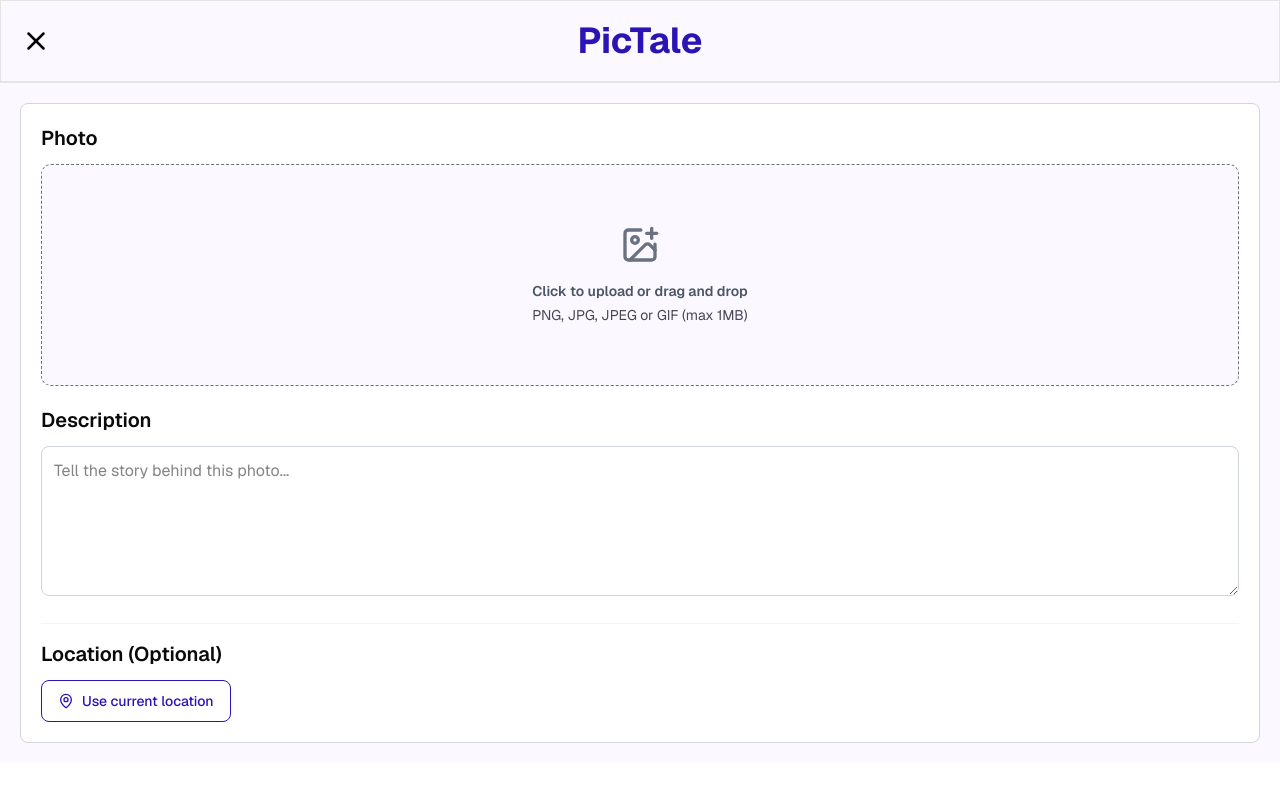
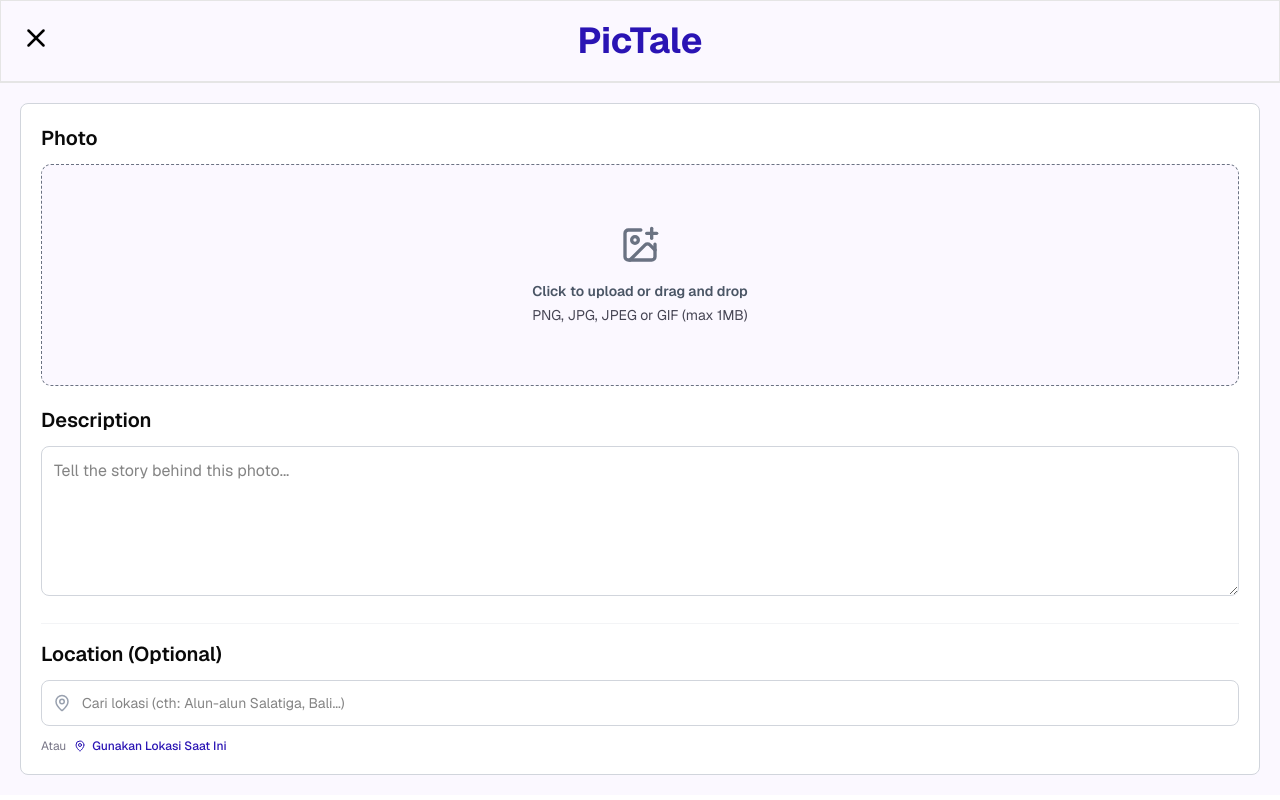
Before and after one commit to emonBimantara/pictale, a Next.js app: page /create in a window 1280 px wide. Built offline with nearby package versions, Linux system fonts and the light colour scheme.

Commit message:
Feat: add location search and selection feature

```diff
--- a/app/create/page.tsx
+++ b/app/create/page.tsx
@@ -3,6 +3,7 @@
 import { useImage } from "@/hook/use-image"
 import { useLocation } from "@/hook/use-location"
 import { X, ImagePlus, MapPin, Loader2, Trash2 } from "lucide-react"
+import Link from "next/link"
 
 export default function Create() {
     const {
@@ -10,7 +11,12 @@
         lon,
         locationName,
         isLoadingLocation,
+        searchQuery,
+        searchResults,
+        isSearching,
         handleGetLocation,
+        handleSearchLocation,
+        handleSelectLocation,
         handleRemoveLocation
     } = useLocation()
 
@@ -25,9 +31,11 @@
     return (
         <div className="bg-[#FBF8FF]">
             <div className="p-5 flex items-center justify-between border border-b-2">
+                <Link href="/home">
                     <button className="cursor-pointer">
                         <X size={30} className="text-black" />
                     </button>
+                </Link>
                 <h1 className='text-[#2A14B4] font-bold text-4xl'>
                     PicTale
                 </h1>
@@ -84,34 +92,79 @@
                     />
                 </div>
 
-                <div className="border-t border-gray-100 pt-4">
+                {/* FIELD LOKASI (Ganti isi div pt-4 ini di file Create kamu, Lek!) */}
+<div className="border-t border-gray-100 pt-4 relative">
     <p className="font-semibold text-xl mb-3">Location (Optional)</p>
 
     {!locationName ? (
+        <div className="flex flex-col gap-3">
+            {/* INPUT CARI LOKASI */}
+            <div className="relative">
+                <input
+                    type="text"
+                    value={searchQuery}
+                    onChange={(e) => handleSearchLocation(e.target.value)}
+                    placeholder="Cari lokasi (cth: Alun-alun Salatiga, Bali...)"
+                    className="w-full p-3 pl-10 rounded-md border border-gray-300 focus:outline-none focus:ring-2 focus:ring-[#2A14B4] text-sm"
+                />
+                <MapPin size={18} className="absolute left-3 top-3.5 text-gray-400" />
+
+                {/* Spinner mini pas lagi nyari data */}
+                {isSearching && (
+                    <Loader2 size={18} className="absolute right-3 top-3.5 animate-spin text-gray-400" />
+                )}
+            </div>
+
+            {/* DROPDOWN HASIL PENCARIAN (Akan melayang muncul kalau ada data) */}
+            {searchResults.length > 0 && (
+                <div className="absolute z-50 left-0 right-0 top-[110px] bg-white border border-gray-200 rounded-md shadow-lg max-h-[220px] overflow-y-auto flex flex-col">
+                    {searchResults.map((result: any) => (
+                        <div
+                            key={result.place_id}
+                            onClick={() => handleSelectLocation(result.display_name, result.lat, result.lon)}
+                            className="p-3 text-sm border-b border-gray-100 hover:bg-gray-50 cursor-pointer transition flex flex-col gap-0.5 text-left"
+                        >
+                            <span className="font-medium text-black truncate">
+                                {result.display_name.split(',')[0]}
+                            </span>
+                            <span className="text-xs text-[#777586] truncate">
+                                {result.display_name}
+                            </span>
+                        </div>
+                    ))}
+                </div>
+            )}
+
+            {/* TOMBOL TOMBOL AKSI CEPAT GPS UTK ALTERNATIF */}
+            <div className="flex items-center gap-2">
+                <span className="text-xs text-[#777586]">Atau</span>
                 <button
                     type="button"
                     onClick={handleGetLocation}
                     disabled={isLoadingLocation}
-                            className="flex items-center gap-2 px-4 py-2.5 border border-[#2A14B4] text-[#2A14B4] rounded-md hover:bg-[#2A14B4]/5 transition font-medium text-sm cursor-pointer disabled:opacity-50"
+                    className="flex items-center gap-1.5 text-[#2A14B4] hover:underline font-medium text-xs cursor-pointer disabled:opacity-50"
                 >
                     {isLoadingLocation ? (
                         <>
-                                    <Loader2 size={16} className="animate-spin" />
-                                    <span>Finding Coordinate...</span>
+                            <Loader2 size={12} className="animate-spin" />
+                            <span>Mendeteksi GPS...</span>
                         </>
                     ) : (
                         <>
-                                    <MapPin size={16} />
-                                    <span>Use current location</span>
+                            <MapPin size={12} />
+                            <span>Gunakan Lokasi Saat Ini</span>
                         </>
                     )}
                 </button>
+            </div>
+        </div>
     ) : (
+        /* KONDISI KALAU LOKASI SUDAH TERPILIH (Sama kayak kemarin) */
         <div className="flex items-center justify-between bg-gray-50 border border-gray-200 rounded-md p-3">
             <div className="flex items-center gap-2 text-sm text-gray-700 font-medium">
                 <MapPin size={18} className="text-[#2A14B4]" />
-                                <span>{locationName}</span>
-                                <span className="text-xs text-gray-400 font-normal">
+                <span className="truncate max-w-[180px] sm:max-w-none">{locationName}</span>
+                <span className="text-xs text-gray-400 font-normal hidden sm:inline">
                     ({lat?.toFixed(4)}, {lon?.toFixed(4)})
                 </span>
             </div>
--- a/hook/use-location.ts
+++ b/hook/use-location.ts
@@ -7,13 +7,18 @@
     const [locationName, setLocationName] = useState<string>("")
     const [isLoadingLocation, setIsLoadingLocation] = useState(false)
 
+    const [searchQuery, setSearchQuery] = useState("")
+    const [searchResults, setSearchResults] = useState<any[]>([])
+    const [isSearching, setIsSearching] = useState(false)
+
     const handleGetLocation = () => {
         if (!navigator.geolocation) {
-            alert("Your browser does not support location feature")
+            alert("Your browser does not support GPS location features.")
             return
         }
 
         setIsLoadingLocation(true)
+        setSearchResults([])
 
         navigator.geolocation.getCurrentPosition(
             async (position) => {
@@ -30,16 +35,55 @@
             },
             (error) => {
                 console.error("GPS Error:", error)
-                alert("Failed to set location")
+                alert("Failed to get your location automatically. Please type it manually in the search field.")
                 setIsLoadingLocation(false)
             }
         )
+    }
+
+    const handleSearchLocation = async (query: string) => {
+        setSearchQuery(query)
+
+        if (query.trim().length < 3) {
+            setSearchResults([])
+            return
+        }
+
+        setIsSearching(true)
+
+        try {
+            const resp = await fetch(
+                `https://nominatim.openstreetmap.org/search?format=json&q=${encodeURIComponent(query)}&accept-language=id&limit=5`
+            )
+
+            if (resp.ok) {
+                const data = await resp.json()
+                setSearchResults(data)
+            }
+        } catch (error) {
+            console.error("Failed to search location:", error)
+        } finally {
+            setIsSearching(false)
+        }
+    }
+
+    const handleSelectLocation = (displayValue: string, latitude: string, longitude: string) => {
+        const shortName = displayValue.split(',').slice(0, 2).join(',')
+
+        setLat(parseFloat(latitude))
+        setLon(parseFloat(longitude))
+        setLocationName(shortName)
+
+        setSearchQuery("")
+        setSearchResults([])
     }
 
     const handleRemoveLocation = () => {
         setLat(null)
         setLon(null)
         setLocationName("")
+        setSearchQuery("")
+        setSearchResults([])
     }
 
     return {
@@ -47,7 +91,12 @@
         lon,
         locationName,
         isLoadingLocation,
+        searchQuery,
+        searchResults,
+        isSearching,
         handleGetLocation,
+        handleSearchLocation,
+        handleSelectLocation,
         handleRemoveLocation
     }
 }
```
Lines whose indentation alone changed are shown as unchanged.
